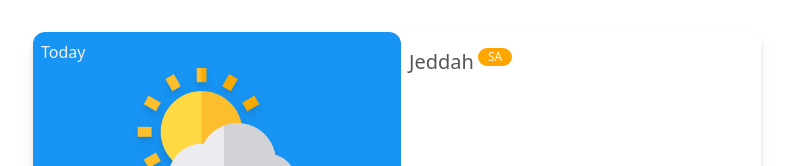
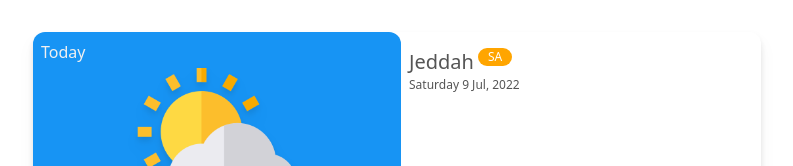
Before and after one commit to ahmed-asiri/weather-app, a React (Create React App) app: page / in a window 1280 px wide. Shown: the top 166 px of the page, without its empty margins (239-1032 px from the left). Built offline with nearby package versions, Linux system fonts and the light colour scheme.

Commit message:
adding date section

```diff
--- a/src/components/InfoCard.tsx
+++ b/src/components/InfoCard.tsx
@@ -7,6 +7,7 @@ function InfoCard(props: any) {
           SA
         </span>
       </address>
+      <p className="text-black-primary text-xs">Saturday 9 Jul, 2022</p>
     </div>
   );
 }
```
